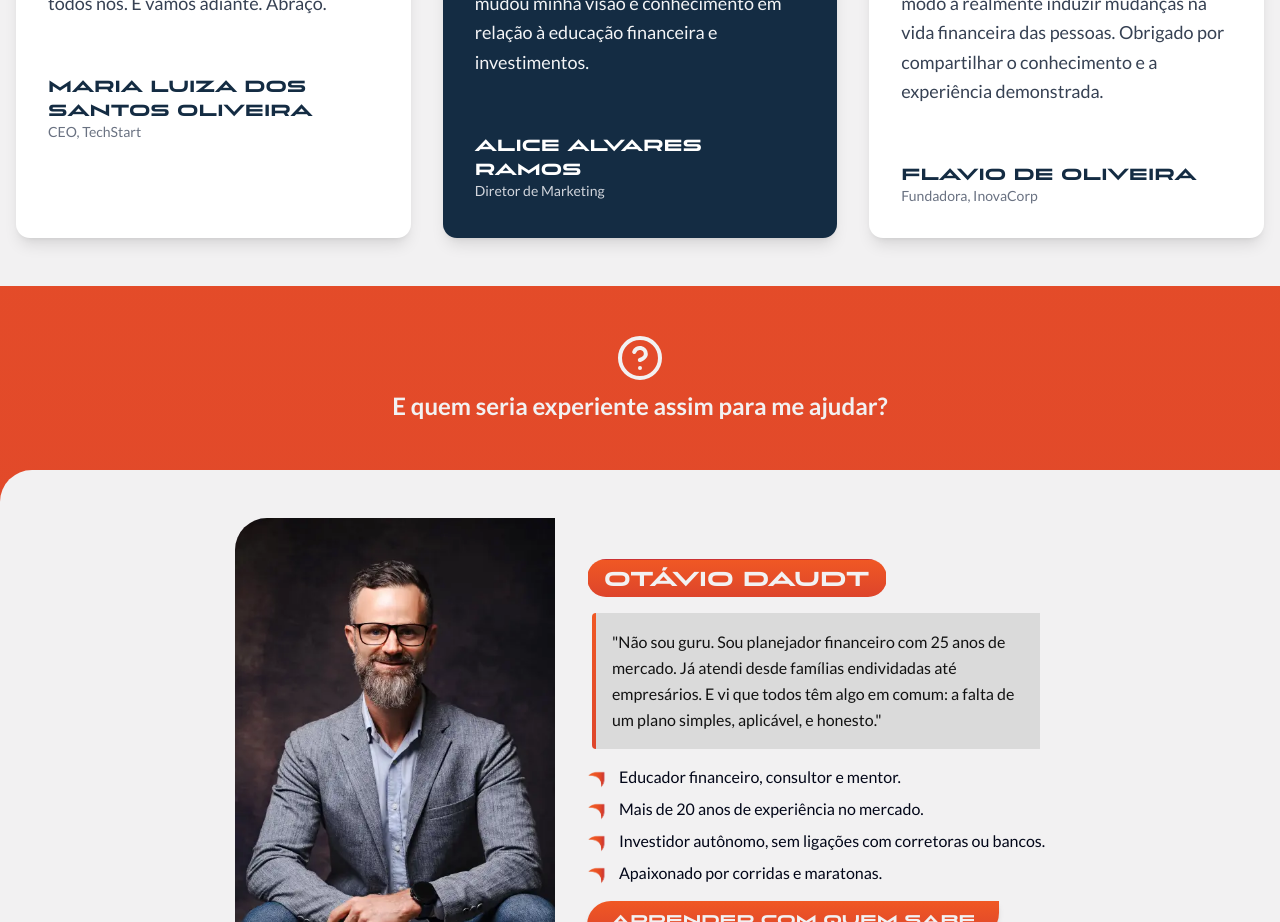
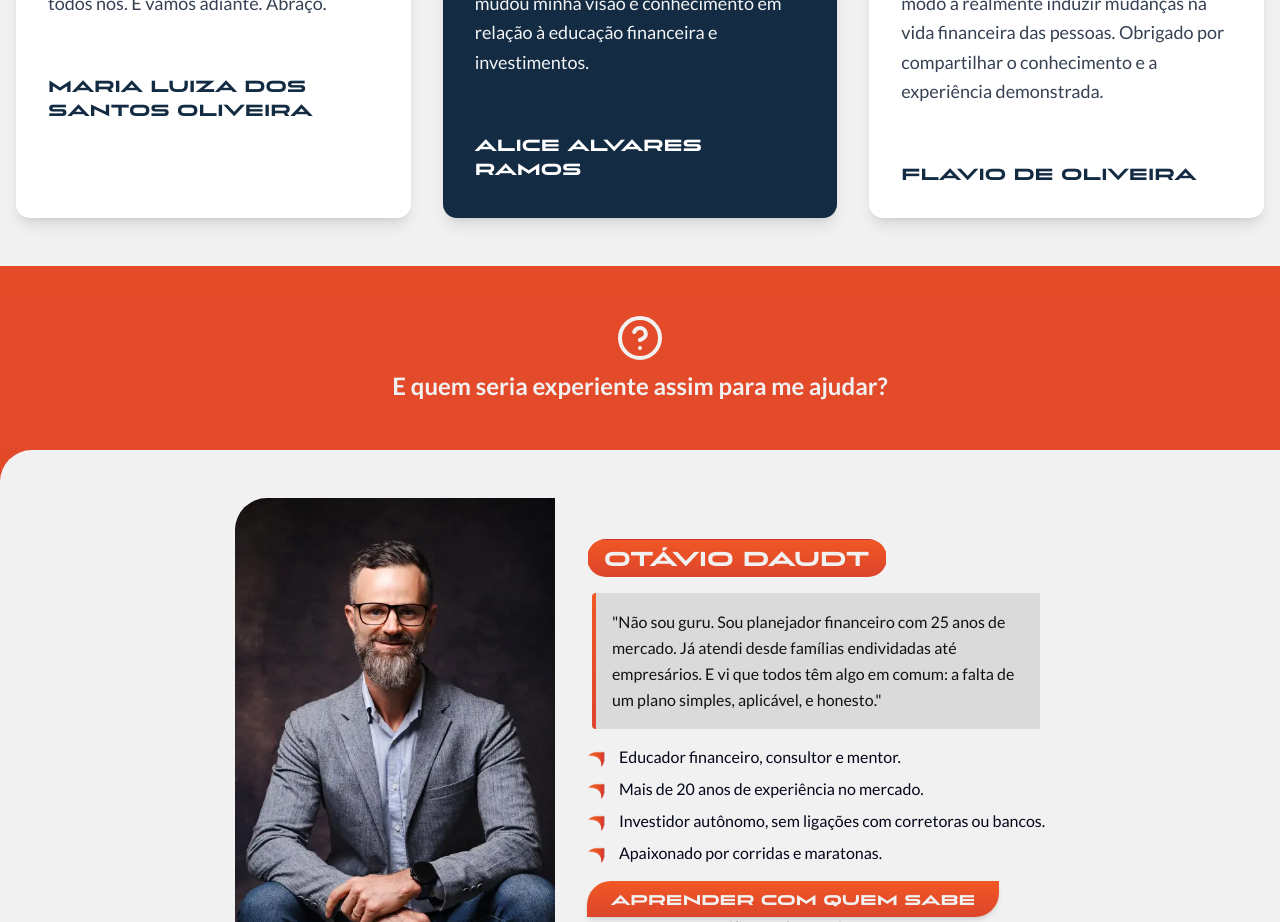
Before and after one commit to DevJeipi/lp-opacefinanceiro, a Next.js app: page / in a window 1280 px wide. Shown: the part 3020-3942 px from the top of the page. Built offline with nearby package versions, Linux system fonts and the light colour scheme.

Commit message:
temporarily comment role of feedback

```diff
--- a/src/components/home/SectionFeedback.tsx
+++ b/src/components/home/SectionFeedback.tsx
@@ -6,7 +6,7 @@ const feedbacks = [
     {
         id: 1,
         name: 'Maria Luiza dos Santos Oliveira',
-        role: 'CEO, TechStart',
+        //role: 'CEO, TechStart',
         content:
             'Otávio, penso e acredito que a "famosa planilha" é fundamental. Vejo amigos me dizendo que não anotam absolutamente nada do que gastam. A triste conclusão é que não sabem nada sobre sua vida financeira e, como dizes, estão num caminho preocupante. Obrigada por todas estas aulas até aqui. Tua capacidade didática e o conhecimento sobre o que falas são muito válidos, acredito, para todos nós. E vamos adiante. Abraço.',
         rating: 5,
@@ -15,7 +15,7 @@ const feedbacks = [
     {
         id: 2,
         name: 'Alice Alvares Ramos',
-        role: 'Diretor de Marketing',
+        //role: 'Diretor de Marketing',
         content:
             'Já vi e revi o curso e ainda irei rever outras vezes. Bom saber que nunca é tarde para se educar ou reeducar financeiramente (ou em qualquer outra área). Esse curso é para todos: quem nunca teve qualquer tipo de conhecimento na área ou para os que já investem. Dinâmico e objetivo, não tem quem não saia enriquecido com o conteúdo! Parabéns, Otávio, por explicar o óbvio ao desconhecido. Certeza que mudou minha visão e conhecimento em relação à educação financeira e investimentos.',
         rating: 5,
@@ -24,7 +24,7 @@ const feedbacks = [
     {
         id: 3,
         name: 'Flavio de Oliveira',
-        role: 'Fundadora, InovaCorp',
+        //role: 'Fundadora, InovaCorp',
         content:
             'Acredito firmemente que o caminho para uma existência feliz (entre outros aspectos) seja uma vida financeira equilibrada, com os impulsos de consumir que uma economia capitalista gera sob controle.\n' +
             'Somos diariamente bombardeados com os apelos ao consumo do sistema e tendemos a gastar mais do que ganhamos. Assim, achei o curso muito útil, esclarecedor e, sobretudo, simples, de modo a realmente induzir mudanças na vida financeira das pessoas. Obrigado por compartilhar o conhecimento e a experiência demonstrada.',
```
